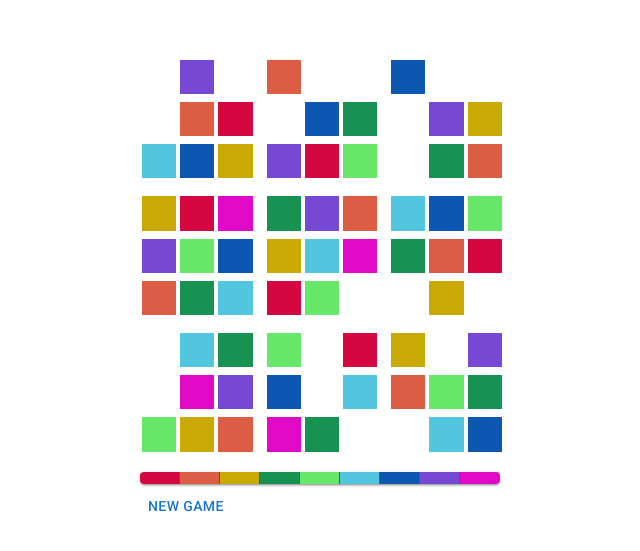
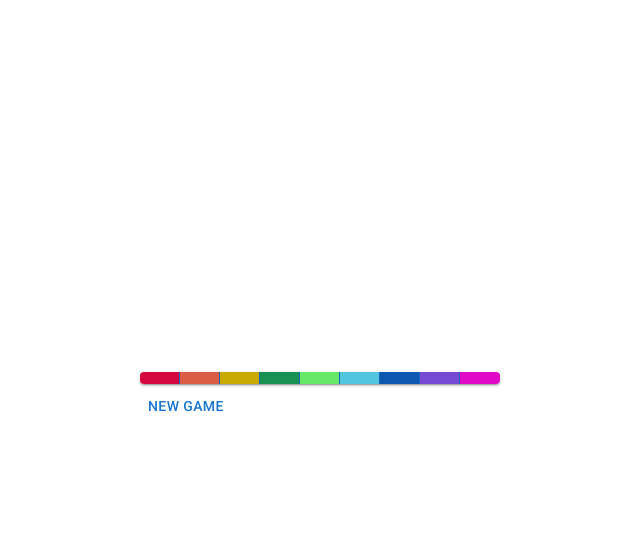
Before and after one commit to jackieleighh/sudokolor, a React (Create React App) app: page / in a window 1280 px wide. Shown: the part 109-660 px from the top of the page, without its empty margins (310-950 px from the left). Built offline with nearby package versions, Linux system fonts and the light colour scheme.

Commit message:
fix square width

```diff
--- a/src/index.css
+++ b/src/index.css
@@ -18,7 +18,7 @@ code {
 
 .puzzleCell {
   display: inline-block;
-  width: calc(9%);
+  width: '60px';
 }
 
 .puzzleCell:before {
```
